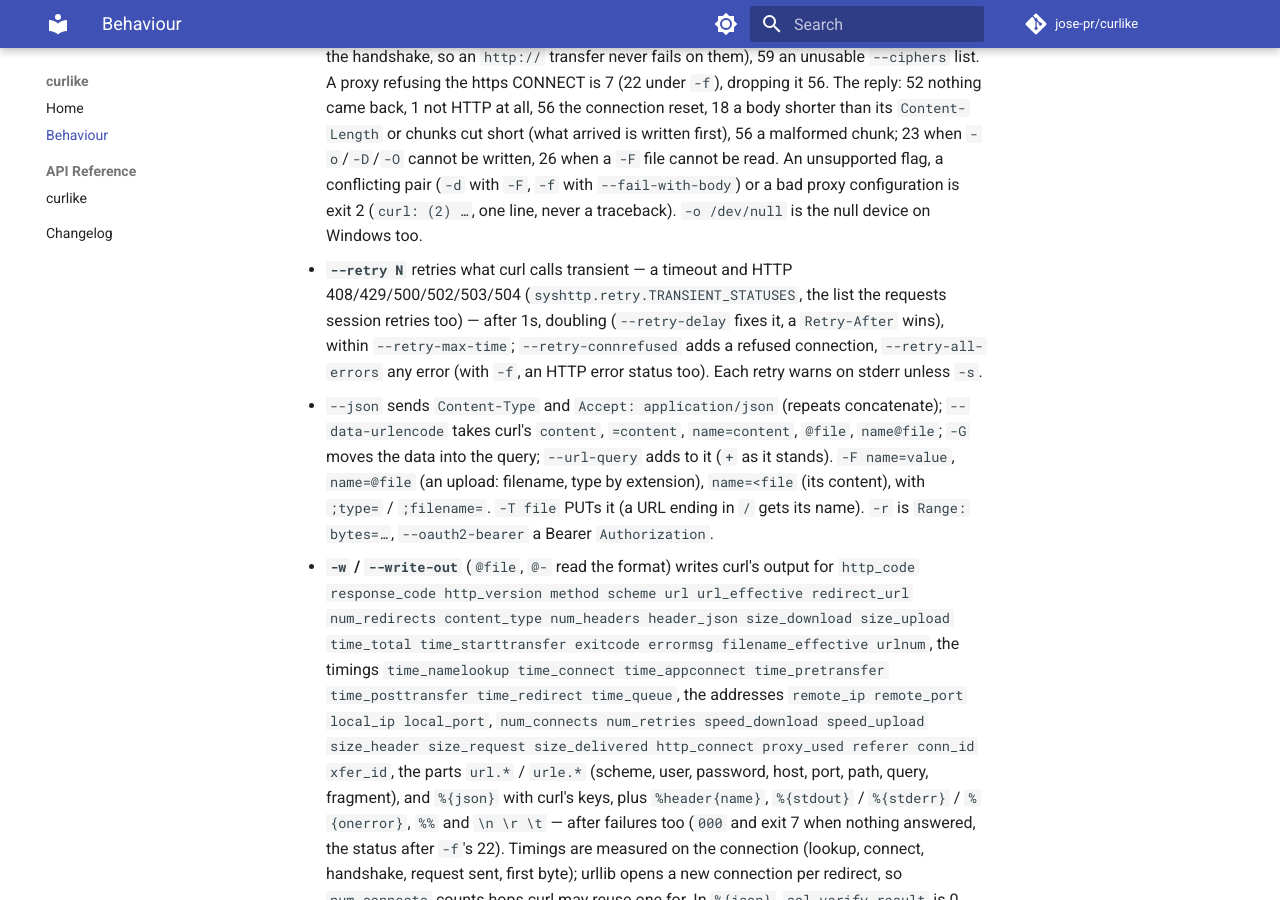
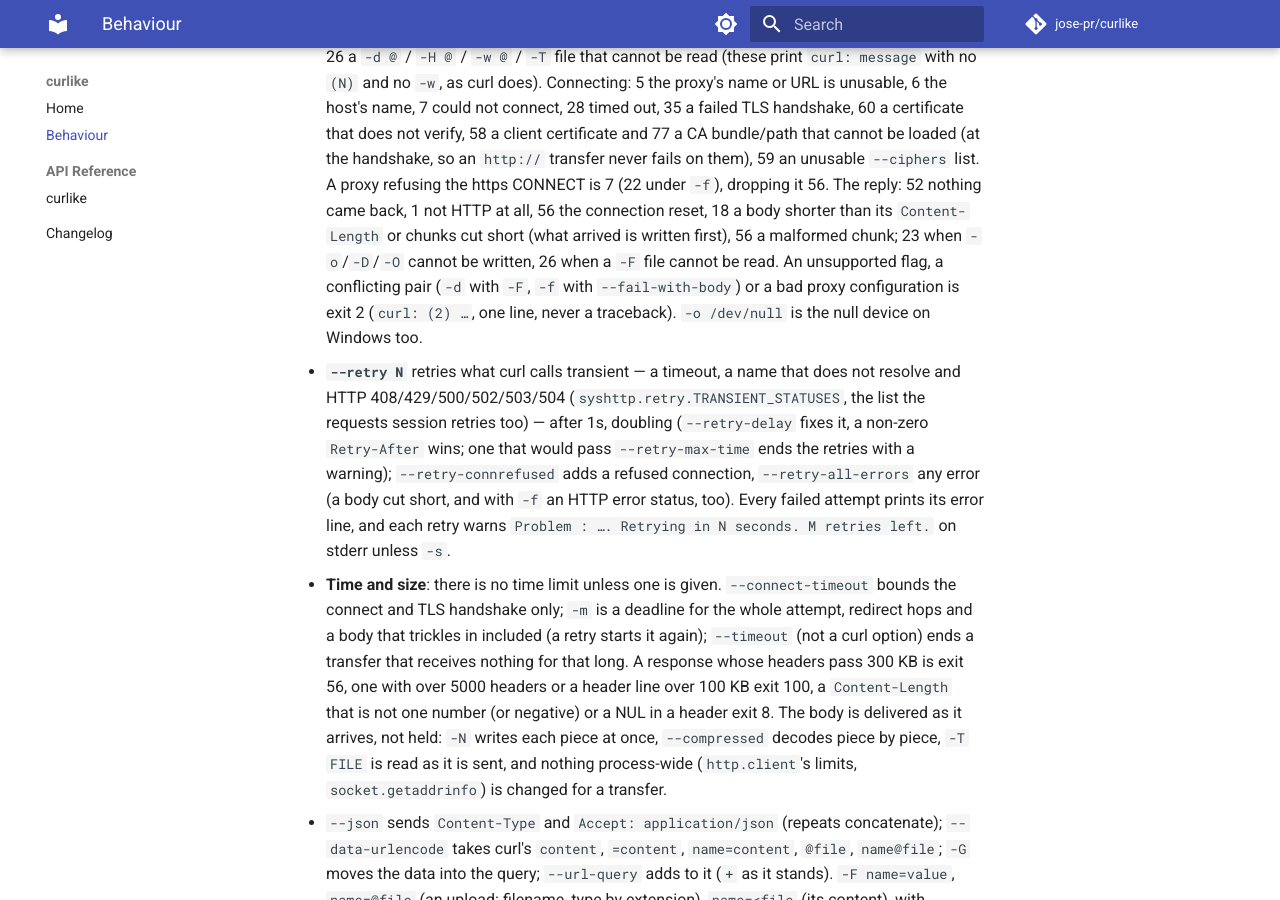
Before and after one commit to jose-pr/curlike, an MkDocs documentation site: the page built from docs/behaviour.md, in a window 1280 px wide and 900 px high, scrolled down 3397 px. Built offline with MkDocs 1.6.1 and Material for MkDocs 9.7.7, drawn with Linux system fonts in a browser that asks for light colours; comment, search, counter and statistics services are not loaded; some of the changed text lies outside the part shown.

Commit message:
docs: streaming, time and size limits, retry; version 0.1.0.dev11

```diff
--- a/docs/behaviour.md
+++ b/docs/behaviour.md
@@ -25,7 +25,7 @@
   --netrc-optional` and `user:pw@` in the URL; body `-d --data-ascii --data-raw
   --data-binary --data-urlencode --json -F --form-string -T`; output `-o -O
   --remote-name-all --output-dir --create-dirs -D -i --show-headers -I -s -S -v
-  -f --fail-with-body -w --stderr`; downloads `-C -J -R -z --etag-save
+  -f --fail-with-body -N -w --stderr`; downloads `-C -J -R -z --etag-save
   --etag-compare --no-clobber --skip-existing --remove-on-error --max-filesize`;
   TLS `-k --cacert --capath -E/--cert --cert-type --key --key-type --pass
   -1/--tlsv1 --tlsv1.0 --tlsv1.1 --tlsv1.2 --tlsv1.3 --tls-max --ciphers --crlfile
@@ -40,7 +40,7 @@
   --dns-interface --doh-url --doh-insecure --retry --retry-delay --retry-max-time
   --retry-connrefused --retry-all-errors`; cookies `-b -c -j`; and the no-ops `-q -g --fail-early --expect100-timeout
   --tcp-fastopen --false-start --happy-eyeballs-timeout-ms --random-file --egd-file
-  --http1.1 -N -# --no-progress-meter --styled-output --no-keepalive
+  --http1.1 -# --no-progress-meter --styled-output --no-keepalive
   --keepalive-time --tcp-nodelay --ssl-no-revoke --ssl-revoke-best-effort
   --ca-native --proxy-ca-native --no-alpn --no-npn --no-sessionid`, each true of
   this client (no config file read, no progress shown, no keepalive, session
@@ -80,8 +80,12 @@
     (exit 23); `-R` sets the mtime from `Last-Modified`; `-z DATE|FILE` (`-z
     -DATE`: unmodified since) and `--etag-compare` make the request conditional,
     and an unmet condition or a 304 writes no file; `--no-clobber` writes
-    `name.1`..`name.100`; `--max-filesize` over the limit is exit 63 with nothing
-    written.
+    `name.1`..`name.100`; `--max-filesize` over the limit is exit 63 (by
+    `Content-Length` before anything is written, else when the body passes it);
+    a 206 answering `-C` must start at the offset (`Content-Range: bytes
+    OFFSET-`) or it is exit 33; `--remove-on-error` removes the file a failed
+    transfer opened for writing, one it overwrote included (curl refuses it
+    with `-C`: exit 2).
   - **Proxies**: `-x` takes `http://` and `socks4://` / `socks4a://` /
     `socks5://` / `socks5h://` (`socks://` is SOCKS4), as does
     `<P>_PROXY`; the `--socks*` flags name one too and override `-x`.
@@ -158,12 +162,28 @@
     conflicting pair (`-d` with `-F`, `-f` with `--fail-with-body`) or a bad
     proxy configuration is exit 2 (`curl: (2) …`, one line, never a
     traceback). `-o /dev/null` is the null device on Windows too.
-  - **`--retry N`** retries what curl calls transient — a timeout and HTTP
-    408/429/500/502/503/504 (`syshttp.retry.TRANSIENT_STATUSES`, the list the
-    requests session retries too) — after 1s, doubling (`--retry-delay` fixes
-    it, a `Retry-After` wins), within `--retry-max-time`; `--retry-connrefused`
-    adds a refused connection, `--retry-all-errors` any error (with `-f`, an
-    HTTP error status too). Each retry warns on stderr unless `-s`.
+  - **`--retry N`** retries what curl calls transient — a timeout, a name that
+    does not resolve and HTTP 408/429/500/502/503/504
+    (`syshttp.retry.TRANSIENT_STATUSES`, the list the requests session
+    retries too) — after 1s, doubling (`--retry-delay` fixes it, a non-zero
+    `Retry-After` wins; one that would pass `--retry-max-time` ends the
+    retries with a warning); `--retry-connrefused` adds a refused
+    connection, `--retry-all-errors` any error (a body cut short, and with
+    `-f` an HTTP error status, too). Every failed attempt prints its error
+    line, and each retry warns `Problem : …. Retrying in N seconds. M retries
+    left.` on stderr unless `-s`.
+  - **Time and size**: there is no time limit unless one is given.
+    `--connect-timeout` bounds the connect and TLS handshake only; `-m` is a
+    deadline for the whole attempt, redirect hops and a body that trickles
+    in included (a retry starts it again); `--timeout` (not a curl option)
+    ends a transfer that receives nothing for that long. A response whose
+    headers pass 300 KB is exit 56, one with over 5000 headers or a header
+    line over 100 KB exit 100, a `Content-Length` that is not one number (or
+    negative) or a NUL in a header exit 8. The body is delivered as it
+    arrives, not held: `-N` writes each piece at once, `--compressed`
+    decodes piece by piece, `-T FILE` is read as it is sent, and nothing
+    process-wide (`http.client`'s limits, `socket.getaddrinfo`) is changed
+    for a transfer.
   - `--json` sends `Content-Type` and `Accept: application/json` (repeats
     concatenate); `--data-urlencode` takes curl's `content`, `=content`,
     `name=content`, `@file`, `name@file`; `-G` moves the data into the query;
--- a/pyproject.toml
+++ b/pyproject.toml
@@ -5,7 +5,7 @@ build-backend = "hatchling.build"
 
 [project]
 name = "curlike"
-version = "0.1.0.dev10"
+version = "0.1.0.dev11"
 authors = [{ name = "jose-pr", email = "jose-pr@coqui.dev" }]
 description = "A drop-in curl: the real curl when there is one, with syshttp's proxy and hooks applied, else a curl-compatible command over the standard library"
 readme = "README.md"
```
Also changed, not shown: CHANGELOG.md (+25 -0 lines).
